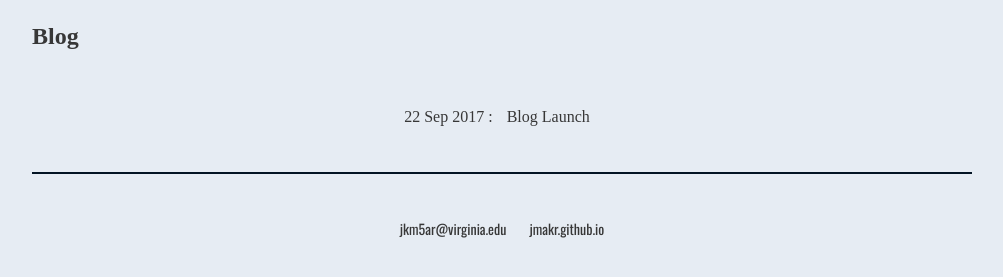
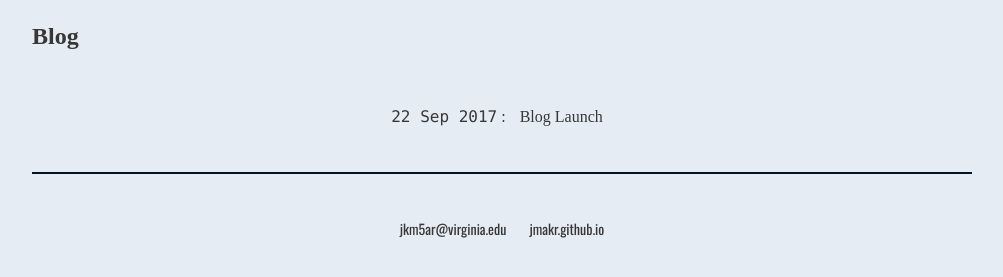
Before and after one commit to jmakr/jmakr.github.io, a Jekyll site: the page built from blog/index.html, in a window 1280 px wide. Shown: the part 222-499 px from the top of the page, without its empty margins (138-1141 px from the left). Built offline with Jekyll 4.4.1, drawn with Linux system fonts in a browser that asks for light colours; some web fonts are replaced.

Commit message:
Update index.html

```diff
--- a/blog/index.html
+++ b/blog/index.html
@@ -6,6 +6,6 @@ title: Blog
 	<ul class="posts">
 
 	  {% for post in site.posts %}
-	    <li><span style "font-family: Monaco, monospace">{{ post.date | date_to_string }}</span> : <a href="{{ post.url }}" title="{{ post.title }}">{{ post.title }}</a></li>
+	    <li><span style="font-family: Monaco, monospace">{{ post.date | date_to_string }}</span> : <a href="{{ post.url }}" title="{{ post.title }}">{{ post.title }}</a></li>
 	  {% endfor %}
 	</ul>
```
